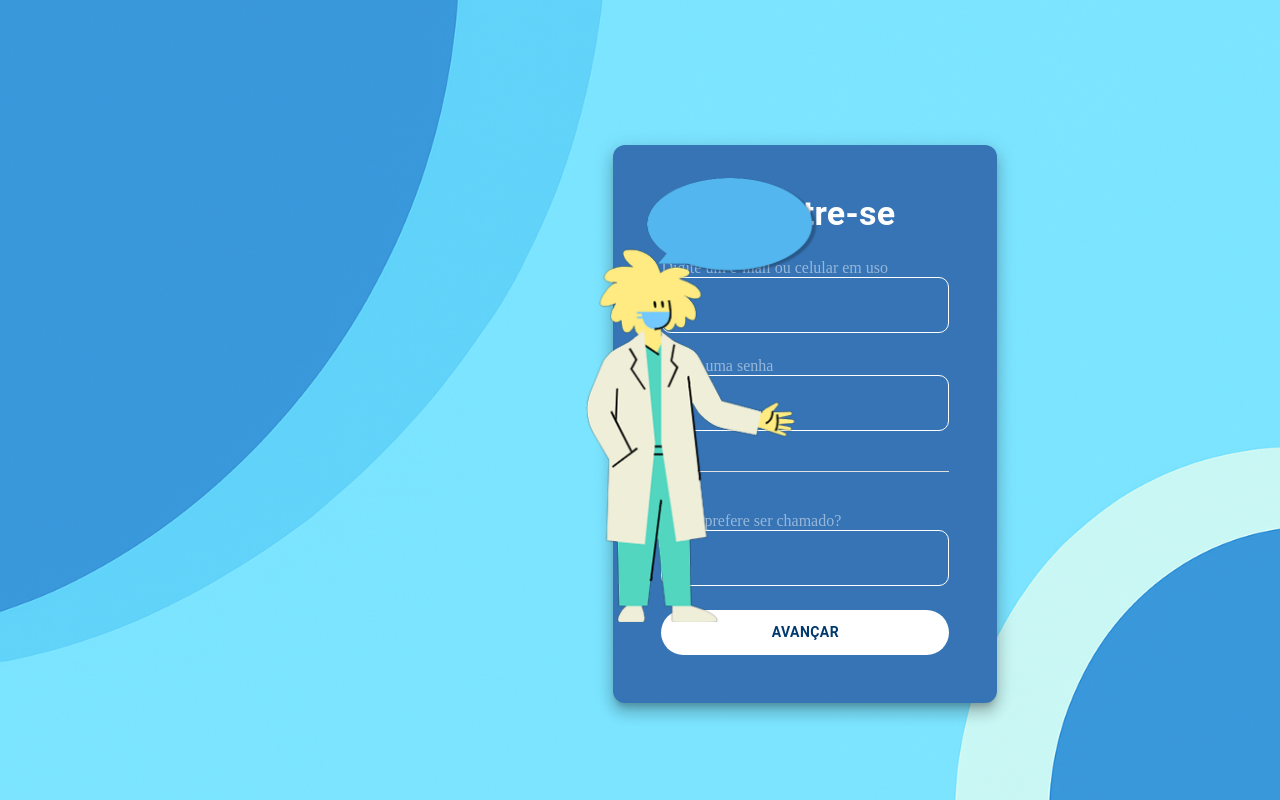
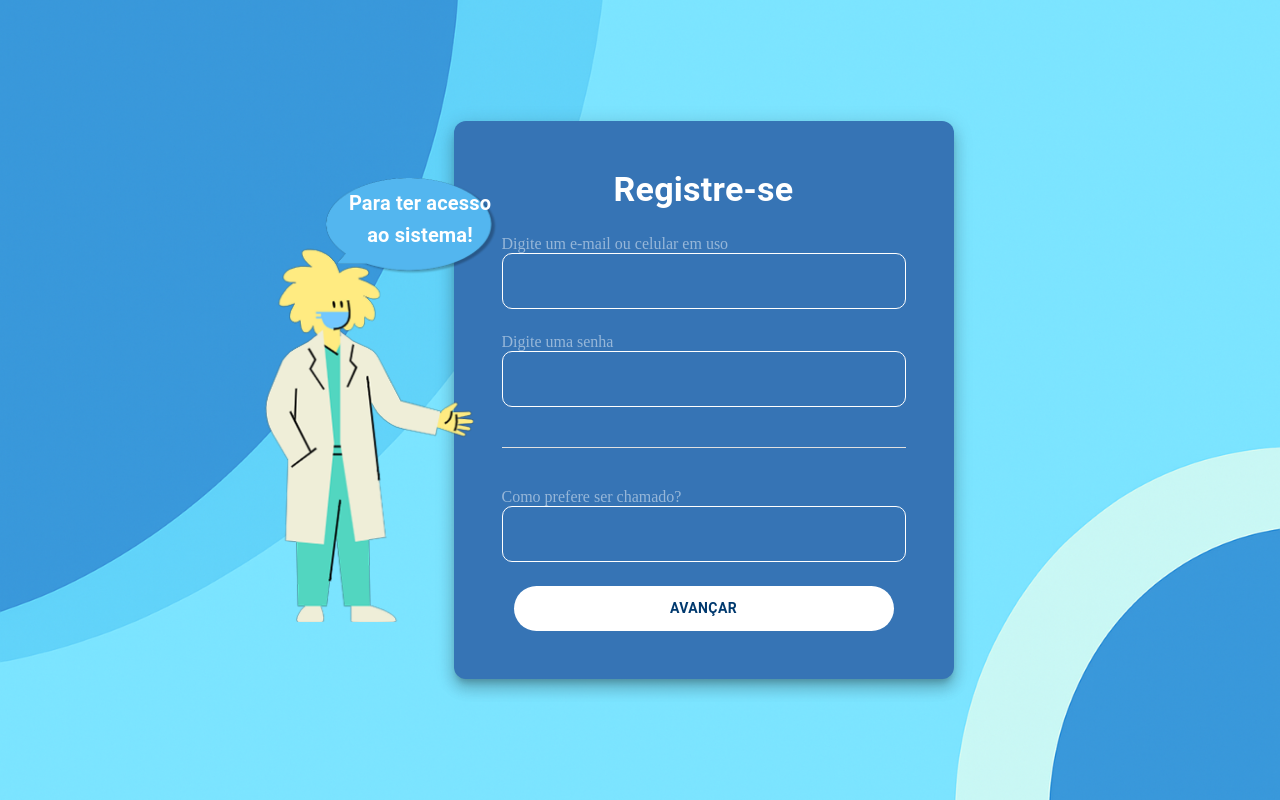
Before and after one commit to Nexterzin/TCC---Adaptative-IA, a Next.js app: page /PagesRouter/Register in a window 1280 px wide. Built offline with nearby package versions, Linux system fonts and the light colour scheme.

Commit message:
[COMMIT & UPDATE] Commit para dar pull na dev e ajustes na tela de registro

```diff
--- a/src/app/Commons/Register/RegisterPage.jsx
+++ b/src/app/Commons/Register/RegisterPage.jsx
@@ -49,30 +49,30 @@ const RegisterPage = () => {
                 }}
             >
 
-                <Grid container spacing={0} alignItems="center" justifyContent="center" marginRight={'100px'}>
+                <Grid container spacing={0} alignItems="center" justifyContent="center">
 
                     {/* Imagem */}
 
                     {/* TODO : Colocar o medico mais pro lado do form */}
 
-                    <Grid size={{ xs: 12, md: 1.5 }} className='medicoImagem'>
+                    <Grid size={{ xs: 3, md: 3, lg: 3 }} className='medicoImagem'>
                         <Box
                             component="img"
-                            alt="Imagem Médica"
+                            alt="Imagem Médico"
                             src="/RegisterDoctor.png"
                             sx={{
                                 height: 'auto',
-                                ml: { md: '50px', lg: '400px' },
                                 width: { md: '30vw', lg: '20vw' },
-                                // mr: {md: '1200px', lg:'70px'},
                                 display: { xs: 'none', md: 'none', lg: 'block' },
+                                ml: {lg: '-10px'}
+
                             }}
                         />
                     </Grid>
 
                     {/* Card de Registre-se como Grid */}
 
-                    <Grid size={{ xs: 12, md: 8 }}>
+                    <Grid size={{ xs: 6, md: 6, lg: 6 }}>
                         <Grid
                             container
                             spacing={3}
@@ -81,10 +81,10 @@ const RegisterPage = () => {
                                 boxShadow: 10,
                                 borderRadius: 3,
                                 background: 'rgba(54, 116, 181, 1)',
-                                width: { xs: '90vw', sm: '80vw', md: '60vw', lg: '30vw', xl: '25vw' },
-                                ml: { xs: '5%', md: '60px', lg: '44%' },
-                                maxWidth: { xs: '400px', sm: '500px', md: '600px', lg: '700px', xl: '800px' },
-                                mt: { xs: 2, sm: 4, md: 6 },
+                                display: 'flex',
+                                flexDirection: 'column',
+                                width: {lg: '500px'},
+                                position: 'relative'
 
                             }}
                         >
@@ -93,6 +93,11 @@ const RegisterPage = () => {
                                     Registre-se
                                 </Typography>
                             </Grid>
+
+                            <Typography variant="h6" textAlign="center" fontWeight="bold" color="white" className='tituloBalao'>
+                                Para ter acesso ao sistema!
+                            </Typography>
+
 
                             <Grid size={12}>
                                 <Stack color={'rgba(255, 255, 255, 1)'} sx={{ opacity: '0.48' }}>
@@ -127,6 +132,7 @@ const RegisterPage = () => {
                                     }}
                                 />
                             </Grid>
+
 
                             <Grid size={12}>
                                 <Stack color={'rgba(255, 255, 255, 1)'} sx={{ opacity: '0.48' }}>
@@ -234,6 +240,10 @@ const RegisterPage = () => {
                                 </Grid>
                             </Grid> */}
                         </Grid>
+
+                    </Grid>
+                    <Grid size={{ xs: 3, md: 3, lg: 3 }} className='medicoImagem'>
+
                     </Grid>
                 </Grid>
                 <ToastContainer />
--- a/src/app/globals.css
+++ b/src/app/globals.css
@@ -120,3 +120,10 @@ a {
 .medicoImagem {
   z-index: 1300;
 }
+.tituloBalao {
+  position: absolute;
+  top: 66px;
+  left: -109px;
+  width: 151px;
+  z-index: 1300;
+}
--- a/src/app/page.jsx
+++ b/src/app/page.jsx
@@ -155,7 +155,7 @@ const LoginPage = () => {
                                 <Stack direction="row" justifyContent="center" pt={4}>
                                     <Typography color="white">É novo por aqui?</Typography>
                                     <Typography>
-                                        <Link onClick={goToRegister} sx={{ color: 'rgba(83, 182, 239, 1)', fontWeight: 'bold', pl: 1 }}>
+                                        <Link component="button" onClick={goToRegister} sx={{ color: 'rgba(83, 182, 239, 1)', fontWeight: 'bold', pl: 1 }}>
                                             Registre-se
                                         </Link>
                                     </Typography>
```
